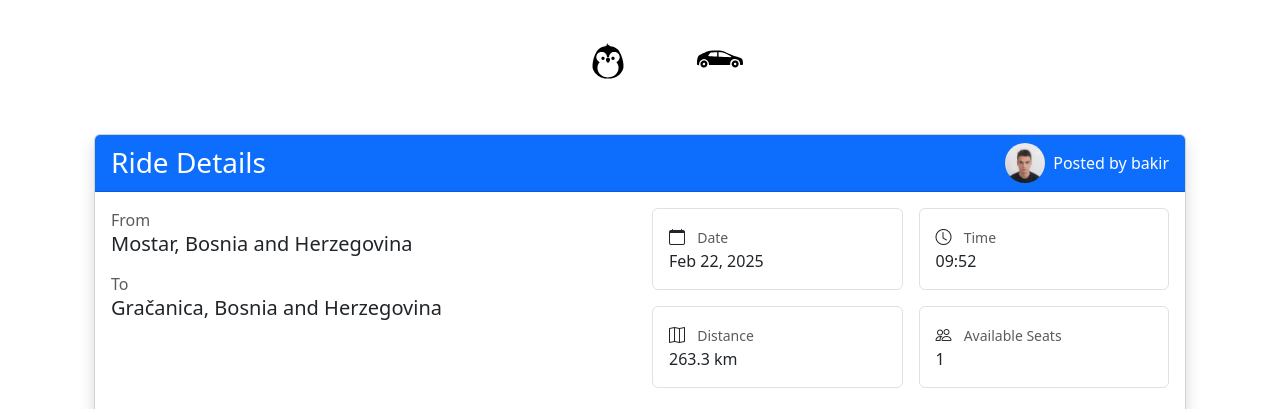
After one commit to BakirBukvic/prvi_korak_hackathon, a Django app: page /rides/apply_for_ride/14/ in a window 1280 px wide. The commit adds this page. Shown: the top 409 px of the page. Run offline with Django 5.2, Linux system fonts and the light colour scheme; data comes from the database, SQL or seed files in the repository; both versions use the stored data as it was after the commit; some libraries are stand-ins or nearby versions.

Commit message:
add profile picture system and detailview

```diff
--- a/base/models.py
+++ b/base/models.py
@@ -3,8 +3,13 @@ from django.contrib.auth.models import AbstractUser
 
 from django.contrib.auth.models import AbstractUser
 from django.utils import timezone
+import random
+from phonenumber_field.modelfields import PhoneNumberField
 
-
+def generate_random_phone():
+    # Generate last 4 digits randomly
+    last_digits = ''.join([str(random.randint(0, 9)) for _ in range(4)])
+    return f"38760306{last_digits}"
 
 
 class UserLevel(models.Model):
@@ -22,6 +27,14 @@ class User(AbstractUser):
     km_passed = models.IntegerField(default=0)
     number_of_rides = models.IntegerField(default=0)
     profile_description = models.TextField(blank=True, null=True)
+    phone_number_user = models.TextField(
+        null=True,
+        blank=True,
+        default='387603067074',
+        unique=False  # Explicitly set unique=False
+    )
+    path_to_profile_picture = models.CharField(default = "", max_length=20)
+
 
     class Meta:
         verbose_name = 'User'
--- a/base/templates/base.html
+++ b/base/templates/base.html
@@ -127,10 +127,7 @@
                    <img src="{% static 'base/svgs/car.svg' %}" alt="Rides" width="50" height="50">
                 <span class="link-text">Rides</span>
             </a>
-            <a class="nav-link" href="#">
-                <img src="{% static 'base/svgs/messages.svg' %}" alt="Chat" width="50" height="50">
-                <span class="link-text">Chat</span>
-            </a>
+
 
             <!-- PITAJ PREKO DJANGA DA LI JE USER AUTHENTICATED AKO JEST POKAZI OVO -->
           <div class="d-flex align-items-center">
--- a/carpooling/settings.py
+++ b/carpooling/settings.py
@@ -40,7 +40,7 @@ INSTALLED_APPS = [
     'base',
     'login',
     'user_profile',
-    'rides'
+    'rides',
 ]
 
 MIDDLEWARE = [
--- a/carpooling/urls.py
+++ b/carpooling/urls.py
@@ -21,6 +21,6 @@ urlpatterns = [
     path('admin/', admin.site.urls),
     path('login/', include('login.urls')),  # Add this line
     path('profile/', include('user_profile.urls')),
-      path('rides/', include('rides.urls')),
+    path('rides/', include('rides.urls')),
     path('', include('base.urls')),
 ]
--- /dev/null
+++ b/rides/templates/apply.html
@@ -0,0 +1,149 @@
+{% extends 'base.html' %}
+{% load static %}
+
+{% block content %}
+<div class="container py-4">
+    <div class="card shadow">
+        <!-- Card Header with Driver Info -->
+        <div class="card-header bg-primary text-white d-flex justify-content-between align-items-center">
+            <h3 class="mb-0">Ride Details</h3>
+            <div class="d-flex align-items-center">
+                <img src="{% static 'base/profile_pictures/'|add:driver.path_to_profile_picture|default:'base/profile_pictures/default_avatar.png' %}"
+                class="rounded-circle me-2"
+                width="40"
+                height="40"
+                alt="Driver photo">
+                <span>Posted by {{ driver.username }}</span>
+            </div>
+        </div>
+
+        <!-- Card Body -->
+        <div class="card-body">
+            <!-- Route Information -->
+            <div class="row mb-4">
+                <div class="col-md-6">
+                    <div class="mb-3">
+                        <label class="text-muted">From</label>
+                        <h5>{{ ride.start }}</h5>
+                    </div>
+                    <div>
+                        <label class="text-muted">To</label>
+                        <h5>{{ ride.end }}</h5>
+                    </div>
+                </div>
+
+                <!-- Ride Stats -->
+                <div class="col-md-6">
+                    <div class="row g-3">
+                        <div class="col-6">
+                            <div class="p-3 border rounded">
+                                <i class="bi bi-calendar me-2"></i>
+                                <small class="text-muted">Date</small>
+                                <div>{{ ride.start_date|date:"M d, Y" }}</div>
+                            </div>
+                        </div>
+                        <div class="col-6">
+                            <div class="p-3 border rounded">
+                                <i class="bi bi-clock me-2"></i>
+                                <small class="text-muted">Time</small>
+                                <div>{{ ride.start_date|time:"H:i" }}</div>
+                            </div>
+                        </div>
+                        <div class="col-6">
+                            <div class="p-3 border rounded">
+                                <i class="bi bi-map me-2"></i>
+                                <small class="text-muted">Distance</small>
+                                <div>{{ ride.distance_km|floatformat:1 }} km</div>
+                            </div>
+                        </div>
+                        <div class="col-6">
+                            <div class="p-3 border rounded">
+                                <i class="bi bi-people me-2"></i>
+                                <small class="text-muted">Available Seats</small>
+                                <div>{{ ride.travelers }}</div>
+                            </div>
+                        </div>
+                    </div>
+                </div>
+            </div>
+
+            <!-- Map -->
+            <div class="mb-4">
+                <div id="map" style="height: 300px;" class="rounded"></div>
+            </div>
+
+            <!-- Action Buttons -->
+            <div class="d-flex justify-content-between">
+                <a href="{% url 'rides' %}" class="btn btn-outline-secondary">
+                    <i class="bi bi-arrow-left"></i> Back to Rides
+                </a>
+                <form method="post" class="d-inline">
+                    {% csrf_token %}
+                    <button type="submit" class="btn btn-success">
+                        <i class="bi bi-check-lg"></i> Join This Ride
+                    </button>
+                </form>
+            </div>
+        </div>
+    </div>
+</div>
+
+<!-- Bootstrap Icons -->
+<link rel="stylesheet" href="https://cdn.jsdelivr.net/npm/bootstrap-icons@1.11.1/font/bootstrap-icons.css">
+
+<!-- Map Script -->
+<script>
+function initMap() {
+    const mapElement = document.getElementById('map');
+    if (!mapElement) return;
+
+    const map = new google.maps.Map(mapElement, {
+        mapTypeId: 'terrain',
+        zoom: 12
+    });
+
+    const origin = new google.maps.LatLng(
+        {{ ride.origin_latitude }},
+        {{ ride.origin_longitude }}
+    );
+    const destination = new google.maps.LatLng(
+        {{ ride.destination_latitude }},
+        {{ ride.destination_longitude }}
+    );
+
+    const bounds = new google.maps.LatLngBounds();
+    bounds.extend(origin);
+    bounds.extend(destination);
+    map.fitBounds(bounds);
+
+    const decodedPath = google.maps.geometry.encoding.decodePath(
+        '{{ ride.selected_route_polyline|escapejs }}'
+    );
+
+    new google.maps.Polyline({
+        path: decodedPath,
+        map: map,
+        geodesic: true,
+        strokeColor: '#007bff',
+        strokeOpacity: 1.0,
+        strokeWeight: 3
+    });
+
+    new google.maps.Marker({
+        position: origin,
+        map: map,
+        title: 'Start',
+        label: 'A'
+    });
+
+    new google.maps.Marker({
+        position: destination,
+        map: map,
+        title: 'End',
+        label: 'B'
+    });
+}
+</script>
+
+<script src="https://maps.googleapis.com/maps/api/js?key=AIzaSyCYNmHSbg3hBxI5CFQUWPlJsMPjzcvtzII&libraries=geometry&callback=initMap" async defer></script>
+{% endblock %}
--- a/rides/urls.py
+++ b/rides/urls.py
@@ -1,9 +1,11 @@
 from django.urls import path
-from .views import RideListView, MakeRideView, submitRide
+from .views import RideListView, MakeRideView, submitRide, ApplyForRideView
 
 urlpatterns = [
 
     path('', RideListView.as_view(), name='rides'),
     path ('/make_ride', MakeRideView.as_view(), name = 'make_ride'),
-    path ('submit_ride', submitRide, name = 'submit_ride' )
+    path ('submit_ride', submitRide, name = 'submit_ride' ),
+    path('apply_for_ride/<int:ride_id>/', ApplyForRideView.as_view(), name='apply_for_ride')
+
 ]
--- a/rides/views.py
+++ b/rides/views.py
@@ -85,12 +85,55 @@ def parse_duration_string(duration_str):
 
 
 
+
+from base.models import UserRideAssociation
+
+
 def submitRide(request):
     if request.method == 'POST':
         try:
             # Create the ride first
             ride = create_ride_from_post_data(request.POST)
-            # Create the route details and associate with the ride
+
+            # Create UserRideAssociation for the driver
+            UserRideAssociation.objects.create(
+                user=request.user,
+                ride=ride,
+                is_driver=True,
+
+            )
+
             return redirect(reverse('rides'))
         except Exception as e:
             return JsonResponse({'success': False, 'error': str(e)})
+
+from django.views.generic import DetailView
+
+
+
+class ApplyForRideView(DetailView):
+    model = Ride
+    template_name = 'apply.html'
+    context_object_name = 'ride'
+    pk_url_kwarg = 'ride_id'
+
+    def get_context_data(self, **kwargs):
+        context = super().get_context_data(**kwargs)
+        ride = self.get_object()
+
+        # Add debugging prints
+        print(f"DEBUG: Ride ID: {ride.id}")
+        print(f"DEBUG: All riders: {ride.riders.all().count()} riders found")
+        print(f"DEBUG: Driver associations: {ride.riders.filter(is_driver=True).count()} drivers found")
+
+        driver_association = ride.riders.filter(is_driver=True).first()
+
+        if driver_association:
+            context['driver'] = driver_association.user
+            print(f"DEBUG: Driver found: {context['driver'].username}")
+        else:
+            print("DEBUG: No driver association found!")
+            # Set a default driver or handle the case when no driver is found
+            context['driver'] = None
+
+        return context
```
Also changed, not shown: rides/templates/rides.html (+7 -1 lines), base/migrations/0009_user_phone_number_user.py (added), base/migrations/0010_user_path_to_profile_picture.py (added), base/static/base/profile_pictures/default_picture.png (added), base/static/base/profile_pictures/profile_picture.jpeg (added), db.sqlite3.
